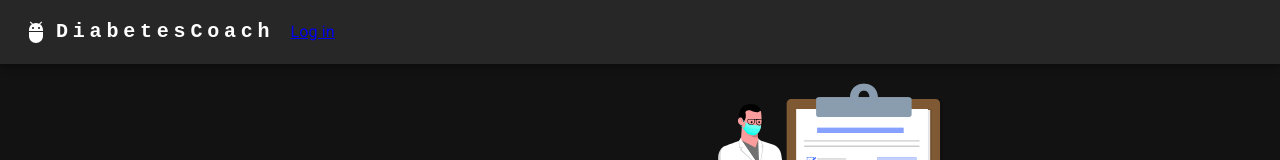
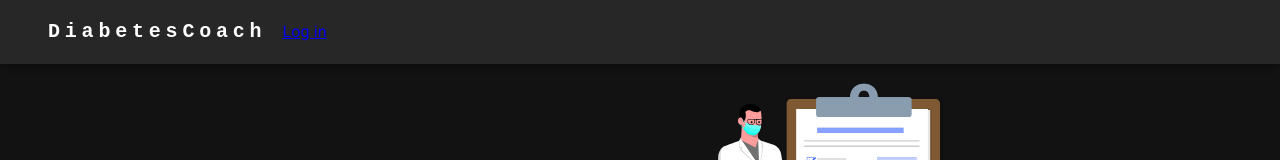
Before and after one commit to cristianordonez/nutrition-toolkit, a React app: page / in a window 1280 px wide. Shown: the top 160 px of the page. Built offline with nearby package versions, Linux system fonts and the light colour scheme.

Commit message:
Added logo changes

```diff
--- a/client/src/components/navbar/NavBar.tsx
+++ b/client/src/components/navbar/NavBar.tsx
@@ -13,13 +13,14 @@ import {
    Button,
    Tooltip,
    MenuItem,
+   Icon,
 } from '@mui/material';
 import { useNavigate } from 'react-router-dom';
 import axios from 'axios';
 import { NavLink } from 'react-router-dom';
 import { useAuth } from '../../context/authContext';
 import { Link } from 'react-router-dom';
-
+import Logo from '../../../img/logo.svg';
 const pages = ['Search', 'Macro Calculator', 'Meal Plan'];
 
 interface Props {
@@ -72,7 +73,10 @@ const NavBar = ({ isLoggedIn }: Props) => {
          <Container maxWidth='xl'>
             <Toolbar disableGutters>
                {/* MOBILE DESKTOP*/}
-               <AdbIcon sx={{ display: { md: 'flex' }, mr: 1 }} />
+               {/* <AdbIcon sx={{ display: { md: 'flex' }, mr: 1 }} /> */}
+               <IconButton sx={{ display: { md: 'flex' }, mr: 1 }}>
+                  <img src={Logo} />
+               </IconButton>
                <Typography
                   variant='h6'
                   noWrap
```
Also changed, not shown: client/img/DiabetesCoach-logos.jpeg (added), client/img/logo.svg (added).
